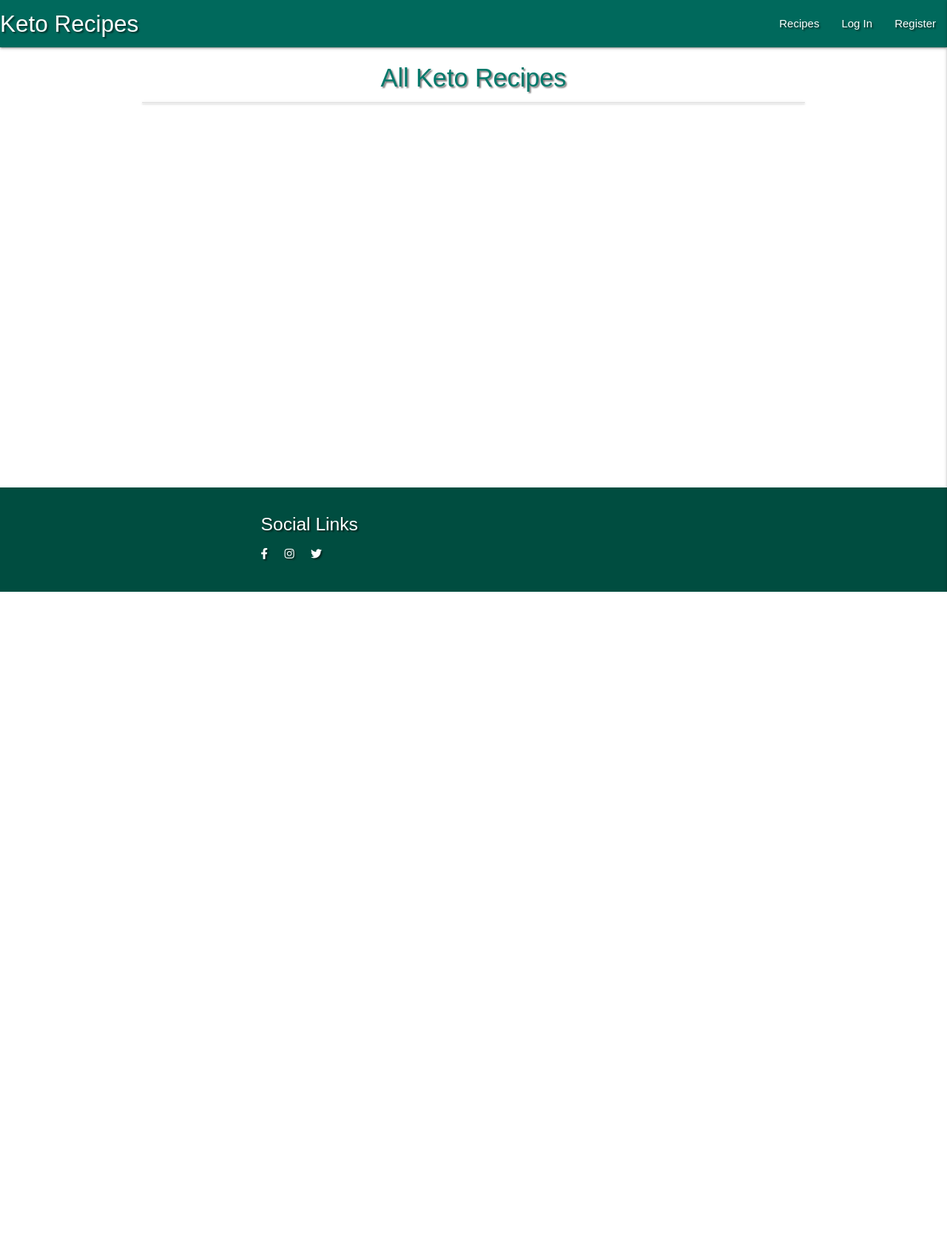
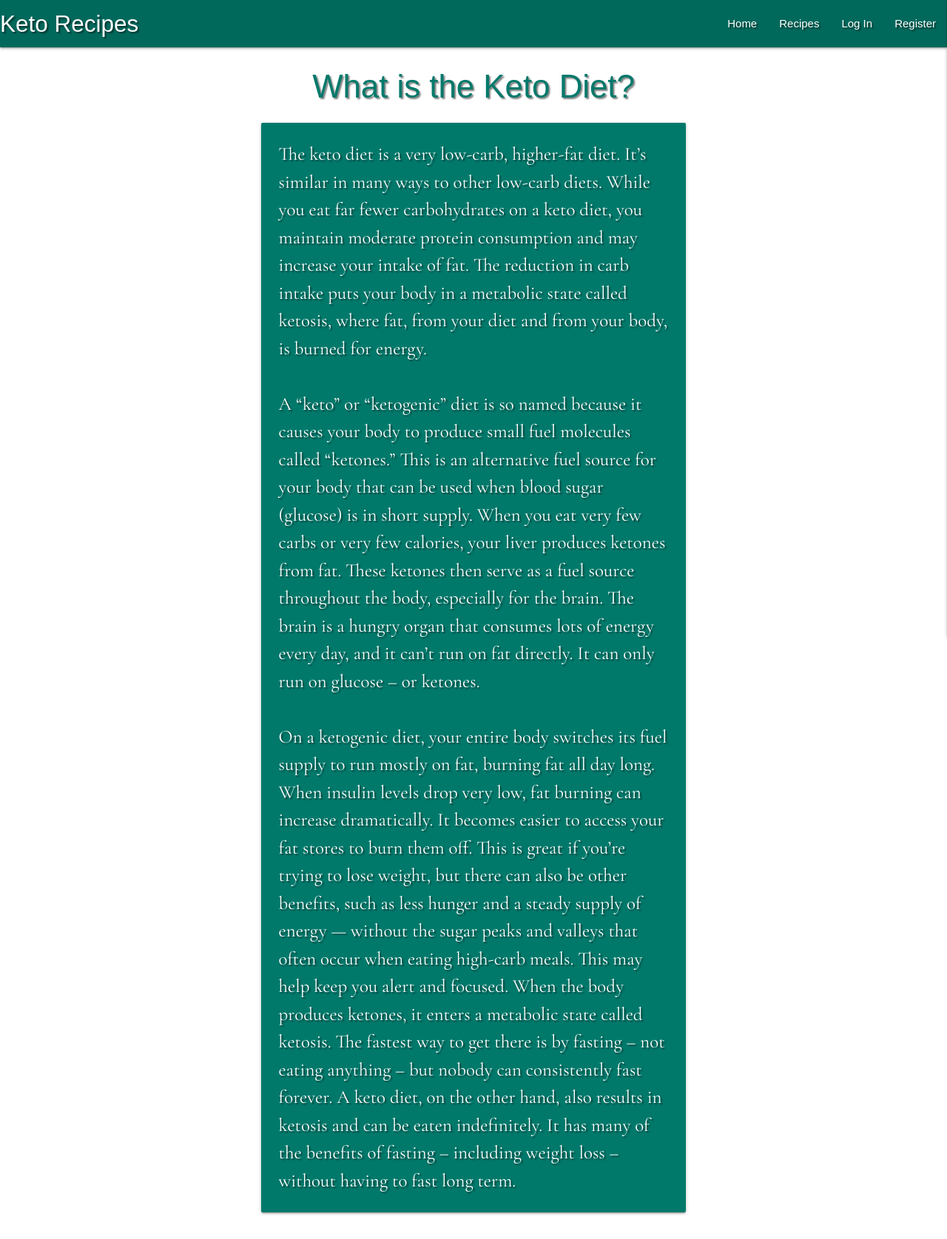
Before and after one commit to kliliansmith/Milestone_Project_3, a Flask app: page / in a window 1280 px wide. Shown: the top 1675 px of the page at 74% size. Before the commit the page ends 800 px from the top, so only its background shows below. Run offline with Flask 2, Linux system fonts and the light colour scheme; data that the repository does not hold is empty; some libraries are stand-ins or nearby versions; some web fonts are replaced.

Commit message:
Final Page

```diff
--- a/app.py
+++ b/app.py
@@ -16,6 +16,11 @@ app.config["MONGO_URI"] = os.environ.get("MONGO_URI")
 app.secret_key = os.environ.get("SECRET_KEY")
 
 mongo = PyMongo(app)
+
+
+@app.route("/")
+def index():
+    return render_template("index.html")
 
 
 @app.route("/")
--- a/templates/base.html
+++ b/templates/base.html
@@ -20,14 +20,15 @@
 				<a href="{{ url_for('get_recipes') }}" class="brand-logo">Keto Recipes</a>
 				<a href="#" data-target="mobile-demo" class="sidenav-trigger right"><i class="fas fa-bars"></i></a>
 				<ul class="right hide-on-med-and-down">
-                <!-- all users will always see the home link -->
+                <!-- all users will always see the home and recipe links -->
+                <li><a href="{{ url_for('index') }}">Home</a></li>
                 <li><a href="{{ url_for('get_recipes') }}">Recipes</a></li>
                 <!-- if user is logged in they can then view all links -->
                 {% if session.user %}
-                    <li><a href="{{ url_for('profile', username=session['user']) }}">Profile</a></li>
                     <li><a href="{{ url_for('add_recipe') }}">Add Recipe</a></li>
                     <li><a href="{{ url_for('add_mealplan') }}">Add Mealplan</a></li>
                     <li><a href="{{ url_for('get_mealplan') }}">Meal Plans</a></li>
+                    <li><a href="{{ url_for('profile', username=session['user']) }}">Profile</a></li>
                     <li><a href="{{ url_for('logout') }}">Log Out</a></li>
                 {% else %}
                     <li><a href="{{ url_for('login') }}">Log In</a></li>
@@ -40,12 +41,13 @@
         <!-- mobile side navbar -->
         <ul class="sidenav" id="mobile-demo">
             <li><h4 class="center-align teal-text text-darken 3">Keto Recipes</h4></li>
+            <li><a href="{{ url_for('index') }}">Home</a></li>
             <li><a href="{{ url_for('get_recipes') }}">Recipes</a></li>
             {% if session.user %}
-                <li><a href="{{ url_for('profile', username=session['user']) }}">Profile</a></li>
                 <li><a href="{{ url_for('add_recipe') }}">Add Recipes</a></li>
                 <li><a href="{{ url_for('add_mealplan') }}">Add Mealplan</a></li>
                 <li><a href="{{ url_for('get_mealplan') }}">Meal Plans</a></li>
+                <li><a href="{{ url_for('profile', username=session['user']) }}">Profile</a></li>
                 <li><a href="{{ url_for('logout') }}">Log Out</a></li>
             {% else %}
                 <li><a href="{{ url_for('login') }}">Log In</a></li>
@@ -71,21 +73,19 @@
         {% block content %}
         {% endblock %}
     </main>
-
-    <footer class="page-footer teal darken-4 text-shadow font-text">
-        <div class="container">
-            <div class="row">
-              <div class="col s12 m8 offset-m2">
+    <!-- footer to include links to social media where a keto group can be used to discuss meal plans etc -->
+    <footer class="page-footer teal darken-3 text-shadow font-text">
+        <div class="row valign-wrapper">
+            <div class="col s12 m6 center-align">
                 <h5 class="white-text">Social Links</h5>
-                <ul class="row">
-                  <li class="col"><a class="white-text text-shadow text-lighten-3" href="http://www.facebook.com"><i class="fab fa-facebook-f"></i></a></li>
-                  <li class="col"><a class="white-text text-shadow text-lighten-3" href="http://www.instagram.com"><i class="fab fa-instagram"></i></a></li>
-                  <li class="col"><a class="white-text text-shadow text-lighten-3" href="http://www.twitter.com"><i class="fab fa-twitter"></i></a></li>
-                </ul>
-              </div>
+            </div>
+            <div class="col s12 m8 center-align">
+                <a class="white-text text-shadow text-lighten-3" href="http://www.facebook.com"><i class="fab fa-facebook-f"></i></a>
+                <a class="white-text text-shadow text-lighten-3" href="http://www.instagram.com"><i class="fab fa-instagram"></i></a>
+                <a class="white-text text-shadow text-lighten-3" href="http://www.twitter.com"><i class="fab fa-twitter"></i></a>
             </div>
         </div>
-        </footer>
+    </footer>
 
     <script src="https://code.jquery.com/jquery-3.5.1.min.js"
         integrity="sha256-9/aliU8dGd2tb6OSsuzixeV4y/faTqgFtohetphbbj0=" crossorigin="anonymous"></script>
--- /dev/null
+++ b/templates/index.html
@@ -0,0 +1,46 @@
+{% extends "base.html" %}
+{% block content %}
+
+<h3 class="font-text teal-text text-darken-2 text-shadow center-align">What is the Keto Diet?</h3>
+
+  <div class="row center">
+    <div class="col s12 m8 offset-m2">
+      <div class="card teal darken-2">
+        <div class="card-content white-text text-shadow bodytext-font left-align">
+          <p>The keto diet is a very low-carb, higher-fat diet. It’s similar in many ways to other low-carb diets.
+            While you eat far fewer carbohydrates on a keto diet, you maintain moderate protein consumption and may
+            increase your intake of fat. The reduction in carb intake puts your body in a metabolic state called ketosis,
+            where fat, from your diet and from your body, is burned for energy.</p>
+            <br>
+            <p>A “keto” or “ketogenic” diet is so named because it causes your body to produce small fuel molecules called “ketones.”
+            This is an alternative fuel source for your body that can be used when blood sugar (glucose) is in short supply.
+            When you eat very few carbs or very few calories, your liver produces ketones from fat. These ketones then serve as a fuel
+            source throughout the body, especially for the brain. The brain is a hungry organ that consumes lots of energy every day, and
+            it can’t run on fat directly. It can only run on glucose – or ketones.</p>
+            <br>
+            <p>On a ketogenic diet, your entire body switches its fuel supply to run mostly on fat, burning fat all day long. When insulin levels
+            drop very low, fat burning can increase dramatically. It becomes easier to access your fat stores to burn them off.
+            This is great if you’re trying to lose weight, but there can also be other benefits, such as less hunger and a steady supply of energy — without
+            the sugar peaks and valleys that often occur when eating high-carb meals. This may help keep you alert and focused. When the body produces ketones,
+            it enters a metabolic state called ketosis. The fastest way to get there is by fasting – not eating anything – but nobody can consistently fast forever.
+            A keto diet, on the other hand, also results in ketosis and can be eaten indefinitely. It has many of the benefits of fasting – including weight loss – without having to fast long term.</p>
+        </div>
+      </div>
+    </div>
+  </div>
+
+  <div class="row">
+    <div class="col s12 m8 offset-m2">
+      <div class="card placement">
+        <div class="card-image">
+        <span class="card-title">Keto Foods</span>
+          <img src="https://www.news-medical.net/image.axd?picture=2018%2F11%2Fshutterstock_597660296.jpg">
+        </div>
+        <div class="card-action center-align">
+          <a href="https://www.ruled.me/wp-content/uploads/guide-to-keto-diet.pdf">Follow this link to ruled.me to view their guide to the keto diet.</a>
+        </div>
+      </div>
+    </div>
+  </div>
+
+{% endblock %}
--- a/templates/mealplan.html
+++ b/templates/mealplan.html
@@ -8,6 +8,7 @@
         <li class="bodytext-font">
             <div class="collapsible-header white-text teal darken-3 text-shadow">
                 <div class="col s3">
+                    <!-- allows the person who added the mealplan to delete it -->
                     <i class="fas fa-caret-down"></i>
                     {% if session.user|lower == mealplan.added_by|lower %}
                     <a href="{{ url_for('delete_mealplan', mealplan_id=mealplan._id) }}" class="btn-small red accent-4">Delete</a>
@@ -21,6 +22,7 @@
                     {% endif %}
                 </div>
             </div>
+            <!-- displays the added mealplan within the drop down menu on the page -->
             <div class="collapsible-body">
                 <h6 class="heading-font">Breakfast</h6>
                 <p>{{ mealplan.mealplan_breakfast}}</p>
```
Also changed, not shown: assets/keto1.jpg (added), assets/keto2.jpg (added).
